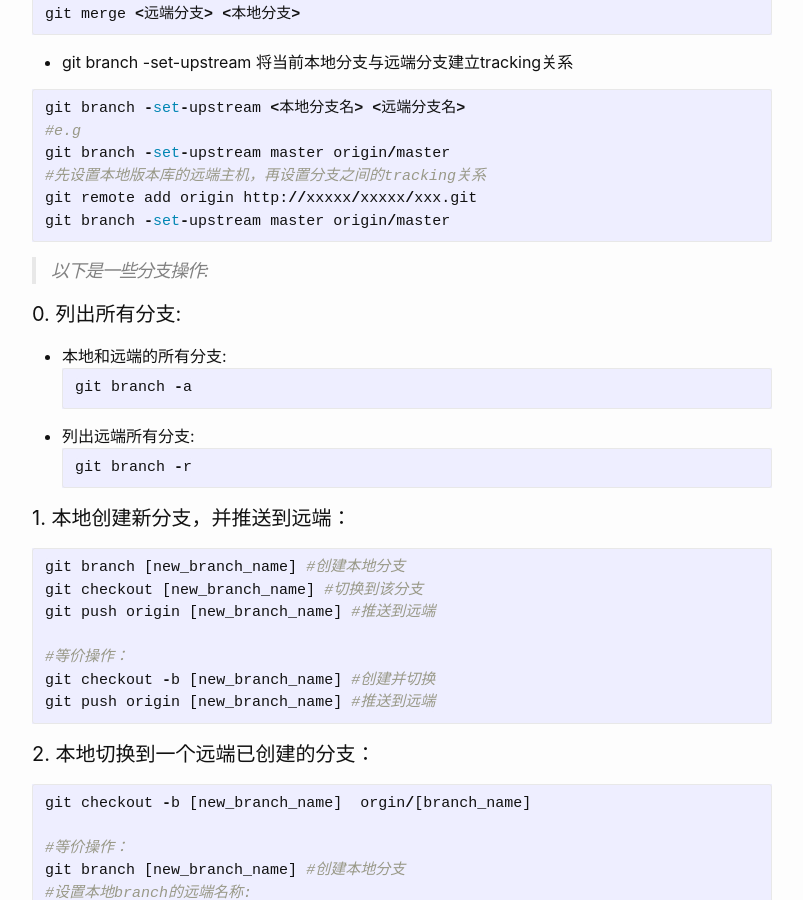
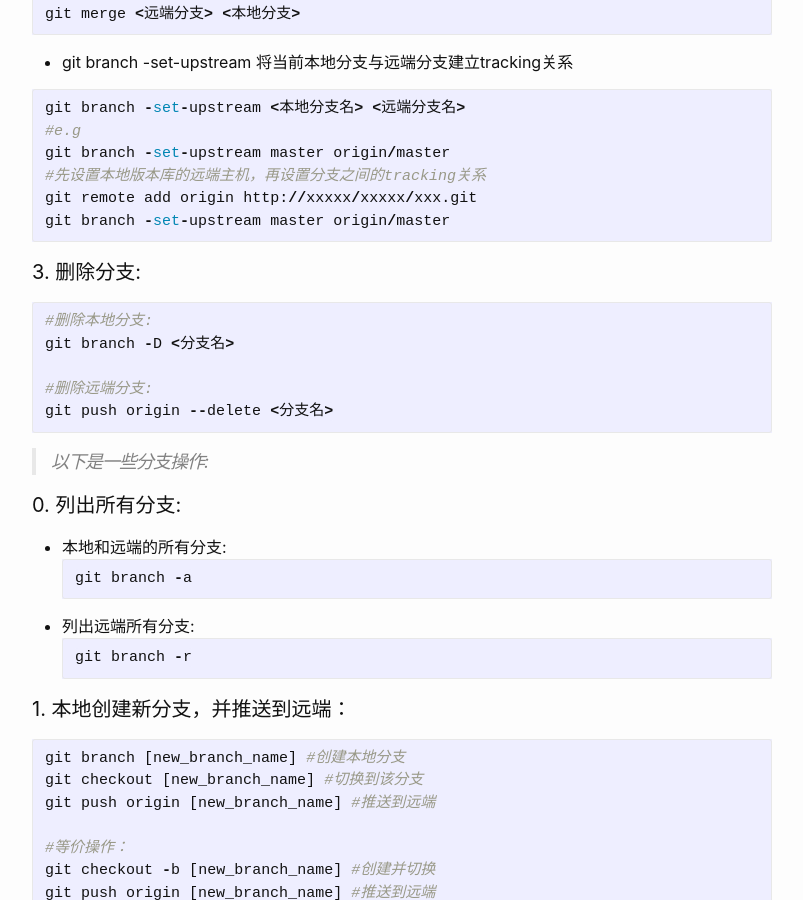
Before and after one commit to JohnnyChenS/johnnychens.github.io, a Jekyll site: the page built from _posts/2018-03-28-git-notes.md, in a window 1280 px wide and 900 px high, scrolled down 841 px. Shown: the whole window, without its empty margins (238-1041 px from the left). Built offline with Jekyll 4.4.1, drawn with Linux system fonts in a browser that asks for light colours; comment, search, counter and statistics services are not loaded.

Commit message:
添加删除分支操作

````diff
--- a/_posts/2018-03-28-git-notes.md
+++ b/_posts/2018-03-28-git-notes.md
@@ -50,6 +50,14 @@ git branch -set-upstream master origin/master
 #先设置本地版本库的远端主机，再设置分支之间的tracking关系
 git remote add origin http://xxxxx/xxxxx/xxx.git
 git branch -set-upstream master origin/master
+```
+#### 3. 删除分支:
+```python
+#删除本地分支:
+git branch -D <分支名>
+
+#删除远端分支:
+git push origin --delete <分支名>
 ```
 
 > 以下是一些分支操作:
````
